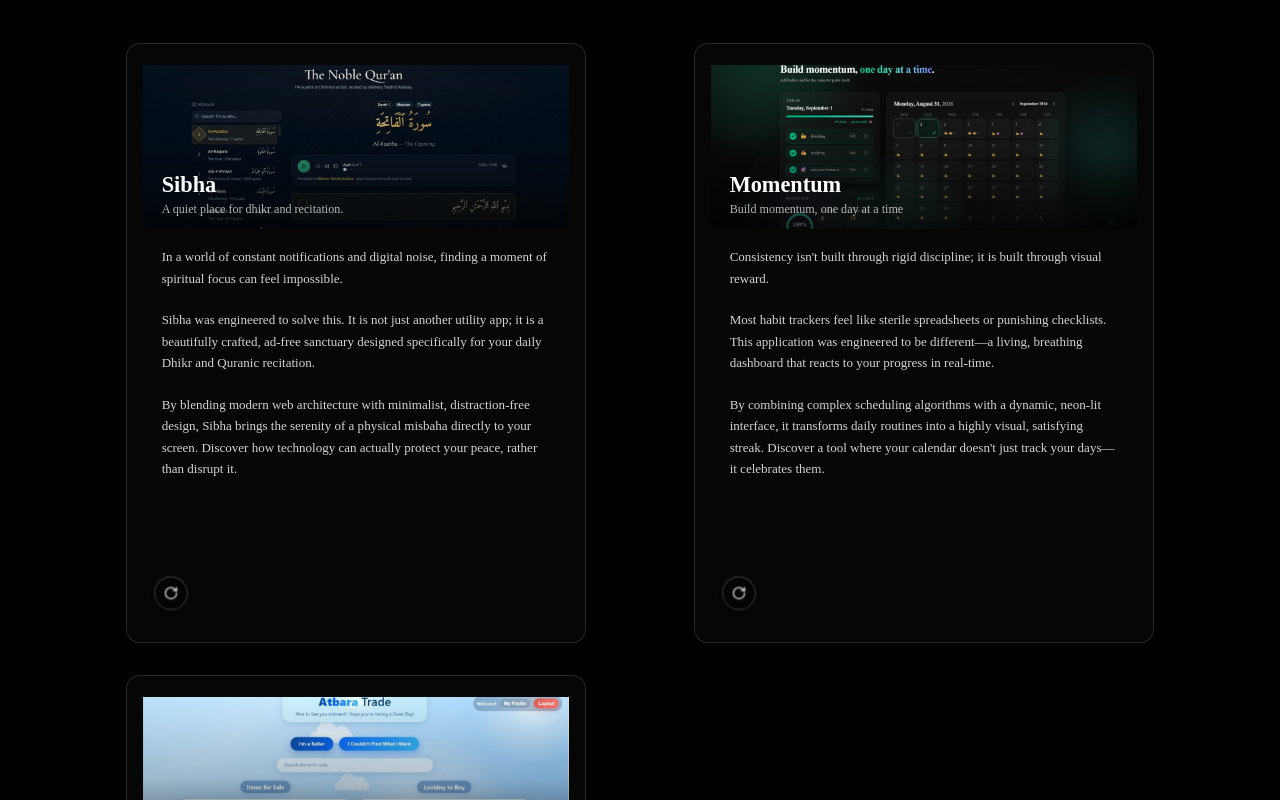
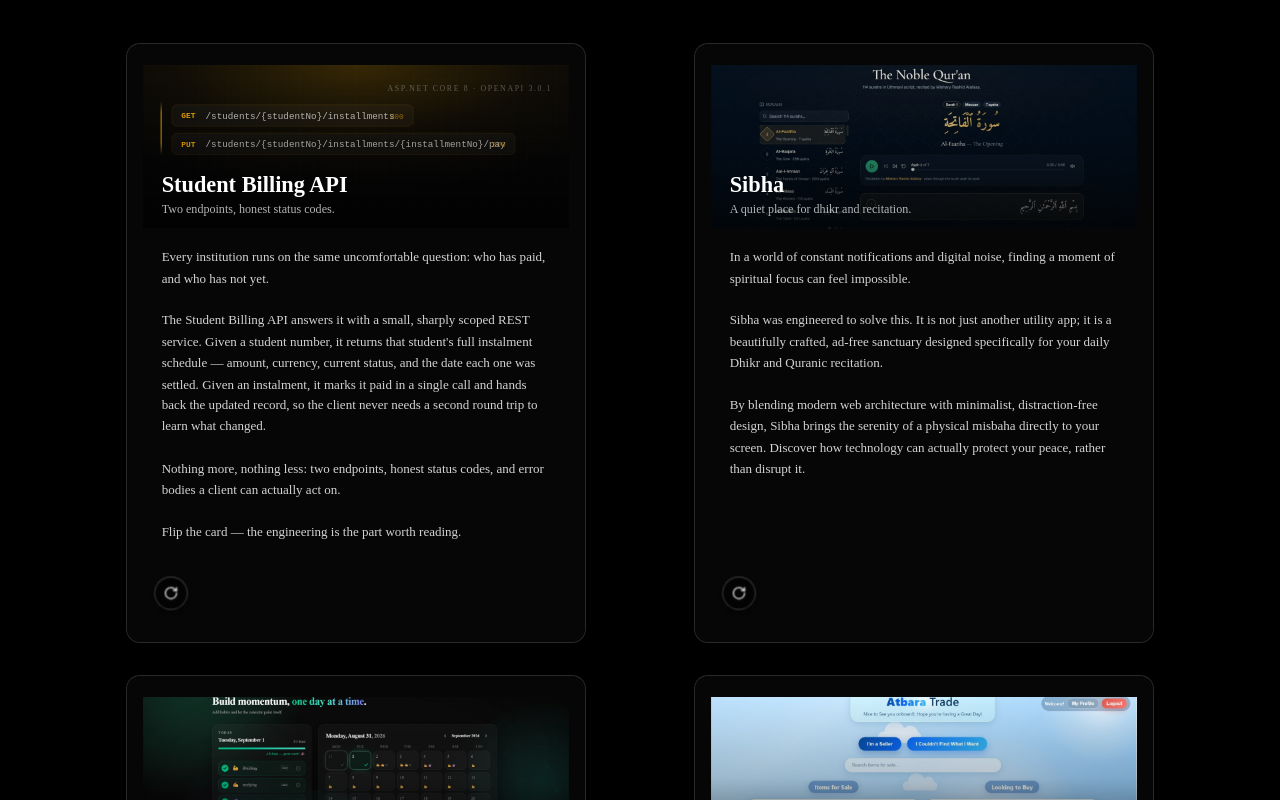
Before and after one commit to Mijo258/Mijo.Tech, a Next.js app: page / in a window 1280 px wide. Shown: the part 1520-2320 px from the top of the page. Built offline with nearby package versions, Linux system fonts and the light colour scheme.

Commit message:
added the last API project (Student Billing System)

```diff
--- a/components/portfolio-home.tsx
+++ b/components/portfolio-home.tsx
@@ -506,11 +506,13 @@
       intro="Finished work, told as flipping cards — use the gold button on each card to turn it."
       wide
     >
-      {/* A tidy 1/2/3 column grid — one card on phones, two on tablets, three
-          on large desktops. Each card centers itself with mx-auto inside its
-          full-width track. */}
-      <div className="grid grid-cols-1 gap-8 md:grid-cols-2 2xl:grid-cols-3">
+      {/* A tidy grid — one card on phones, then a 2x2 block from md up. With
+          four cards a third column would leave the last one orphaned on its own
+          row, so two columns keeps the block balanced at every width. Each card
+          centers itself with mx-auto inside its full-width track. */}
+      <div className="grid grid-cols-1 gap-8 md:grid-cols-2">
         {[
+          projects["student-billing-api"],
           projects.noor,
           projects["habit-tracker"],
           projects["atbara-trade"],
@@ -592,12 +594,22 @@
     {
       label: "Languages & Frameworks",
       items: [
+        "C#",
+        "ASP.NET Core",
+        ".NET 8",
         "Python",
         "Django",
         "Django REST Framework",
+      ],
+    },
+    {
+      label: "APIs & Data",
+      items: [
+        "RESTful API Design",
+        "OpenAPI / Swagger",
+        "Data Modelling",
         "SQL",
         "MySQL",
-        "RESTful APIs",
       ],
     },
     {
@@ -617,6 +629,7 @@
         "Git",
         "GitHub",
         "GitHub Actions",
+        "Docker",
         "Postman",
         "PythonAnywhere",
         "Unit Testing",
@@ -629,6 +642,7 @@
         "SDLC",
         "OOP",
         "SOLID Principles",
+        "Dependency Injection",
         "Data Structures & Algorithms",
         "Software Design Patterns",
         "SaaS Architecture",
@@ -713,6 +727,13 @@
       place: "PromptBase · Remote",
       period: "Mar 2026 – Present",
       note: "• Ranked in the global top 8,000 prompt engineers (PromptBase #7,935) for technical prompt architecture and diagnostic-tool development.\n• Engineered a Self-Correcting Diagnostic Suite that automates debugging for backend developers.\n• Designed the “Wait-and-Request” agentic protocol — models must validate system context before generating code, cutting runtime errors.\n• Applied multimodal-vision AI to catch UI crashes and map them to backend database repairs.",
+    },
+    {
+      id: "exp-dotnet-api",
+      role: "Backend Developer",
+      place: "Student Billing API · Independent project",
+      period: "2026",
+      note: "• Designed and shipped a REST billing API in C# on ASP.NET Core 8 — documented with Swagger / OpenAPI and deployed live.\n• Kept HTTP concerns out of the domain: the controller owns routing and status codes only, with every operation behind an injected IStudentBillingService singleton.\n• Built a thread-safe in-memory store — a static list guarded by a lock — so payments written by one request are visible to the next, with no database required.\n• Made payment idempotent: retrying a settled instalment returns 400 and preserves the original paid date rather than rewriting it.\n• Standardised every 400 and 404 on RFC 7807 ProblemDetails, and containerised the service with a multi-stage .NET 8 Dockerfile.",
     },
     {
       id: "exp-frontend",
--- a/components/ui/projects-data.ts
+++ b/components/ui/projects-data.ts
@@ -9,7 +9,11 @@
  * so layout stays stable; filenames with spaces are URL-encoded in the path.
  */
 
-export type ProjectId = "noor" | "habit-tracker" | "atbara-trade";
+export type ProjectId =
+  | "student-billing-api"
+  | "noor"
+  | "habit-tracker"
+  | "atbara-trade";
 
 export interface ProjectData {
   id: ProjectId;
@@ -29,6 +33,31 @@
 }
 
 export const projects: Record<ProjectId, ProjectData> = {
+  "student-billing-api": {
+    id: "student-billing-api",
+    title: "Student Billing API",
+    tagline: "Two endpoints, honest status codes.",
+    imageSrc: "/student-billing-api-cover.svg",
+    imageAlt: "Student Billing API — ASP.NET Core 8 REST endpoints",
+    frontText:
+      "Every institution runs on the same uncomfortable question: who has paid, and who has not yet.\n\nThe Student Billing API answers it with a small, sharply scoped REST service. Given a student number, it returns that student's full instalment schedule — amount, currency, current status, and the date each one was settled. Given an instalment, it marks it paid in a single call and hands back the updated record, so the client never needs a second round trip to learn what changed.\n\nNothing more, nothing less: two endpoints, honest status codes, and error bodies a client can actually act on.\n\nFlip the card — the engineering is the part worth reading.",
+    backTitle: "Under the Hood",
+    backText:
+      "An ASP.NET Core 8 Web API written in C#, built around a strict separation of concerns. The controller owns HTTP and nothing else: no domain rules, no data access. Every operation is delegated to IStudentBillingService, injected through the framework's built-in container and registered as a singleton.\n\nThe store is a thread-safe in-memory list — static, so a payment written by one request is still there for the next (ASP.NET Core builds a controller per request, so an instance field would be re-seeded constantly); and guarded by a lock, so a GET can never enumerate the collection while a PUT is mutating it.\n\nPayments are idempotent by design. Calling pay on an instalment that is already settled returns 400 and leaves the original paid date untouched, so a retried request can never rewrite history. Outcomes are modelled as an enum — Success, StudentNotFound, InstallmentNotFound, AlreadyPaid — which keeps the service free of HTTP concerns and lets the controller map each case to exactly the right status code.\n\nFailures come back as RFC 7807 ProblemDetails, so every 400 and 404 carries a machine-readable title and detail instead of an empty body. The OpenAPI description and Swagger UI are generated by Swashbuckle, the service is containerised with a multi-stage Dockerfile (SDK to ASP.NET runtime), and it is deployed and live — every endpoint behind the button is callable right now.",
+    tech: [
+      "C#",
+      "ASP.NET Core 8",
+      "REST API",
+      "OpenAPI / Swagger",
+      "Dependency Injection",
+      "RFC 7807 ProblemDetails",
+      "Thread-Safe In-Memory Store",
+      "Docker",
+      "somee.com",
+    ],
+    buttonText: "Open live API",
+    link: "http://student-billing-api.somee.com/swagger/index.html",
+  },
   noor: {
     id: "noor",
     title: "Sibha",
```
Also changed, not shown: public/student-billing-api-cover.svg (added).
